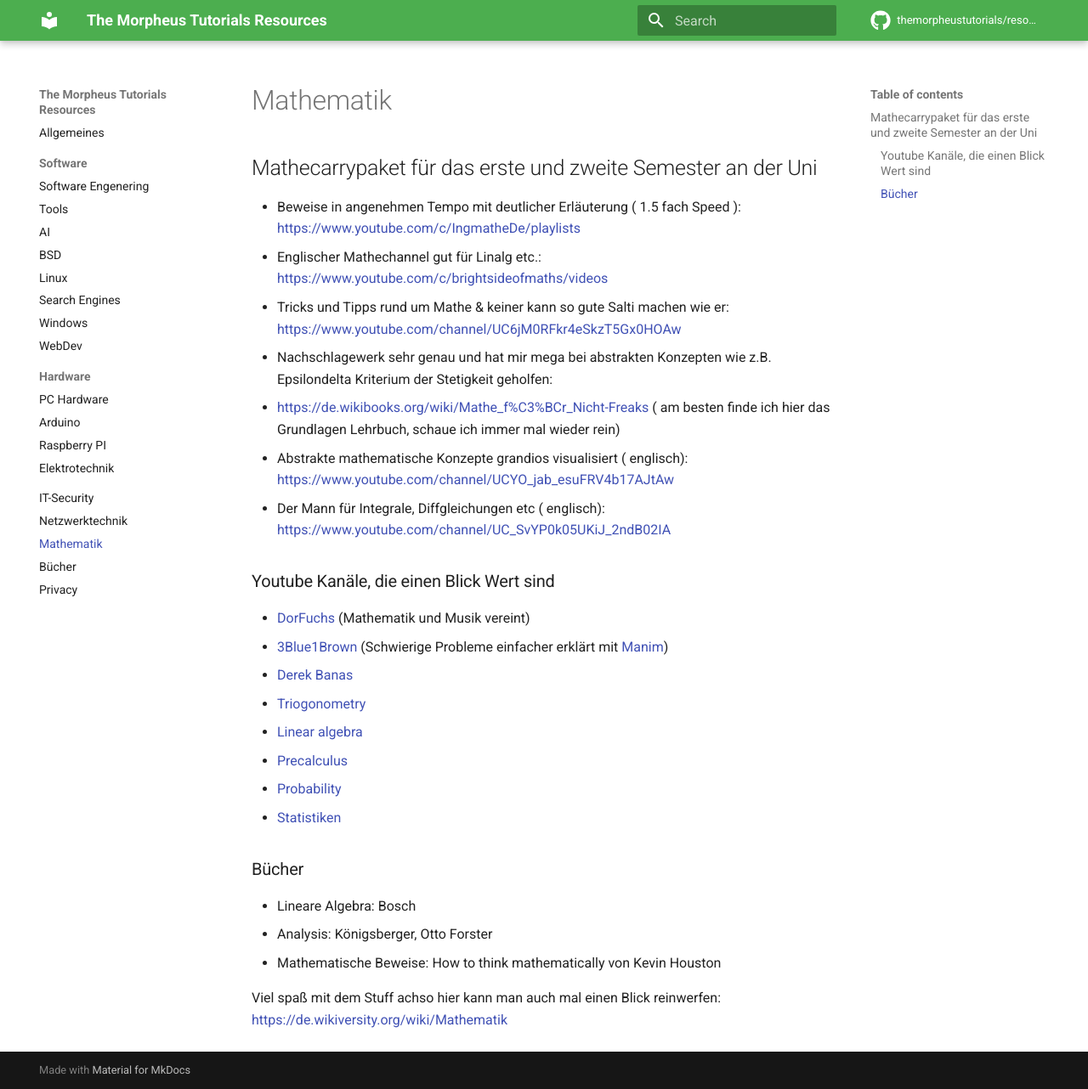
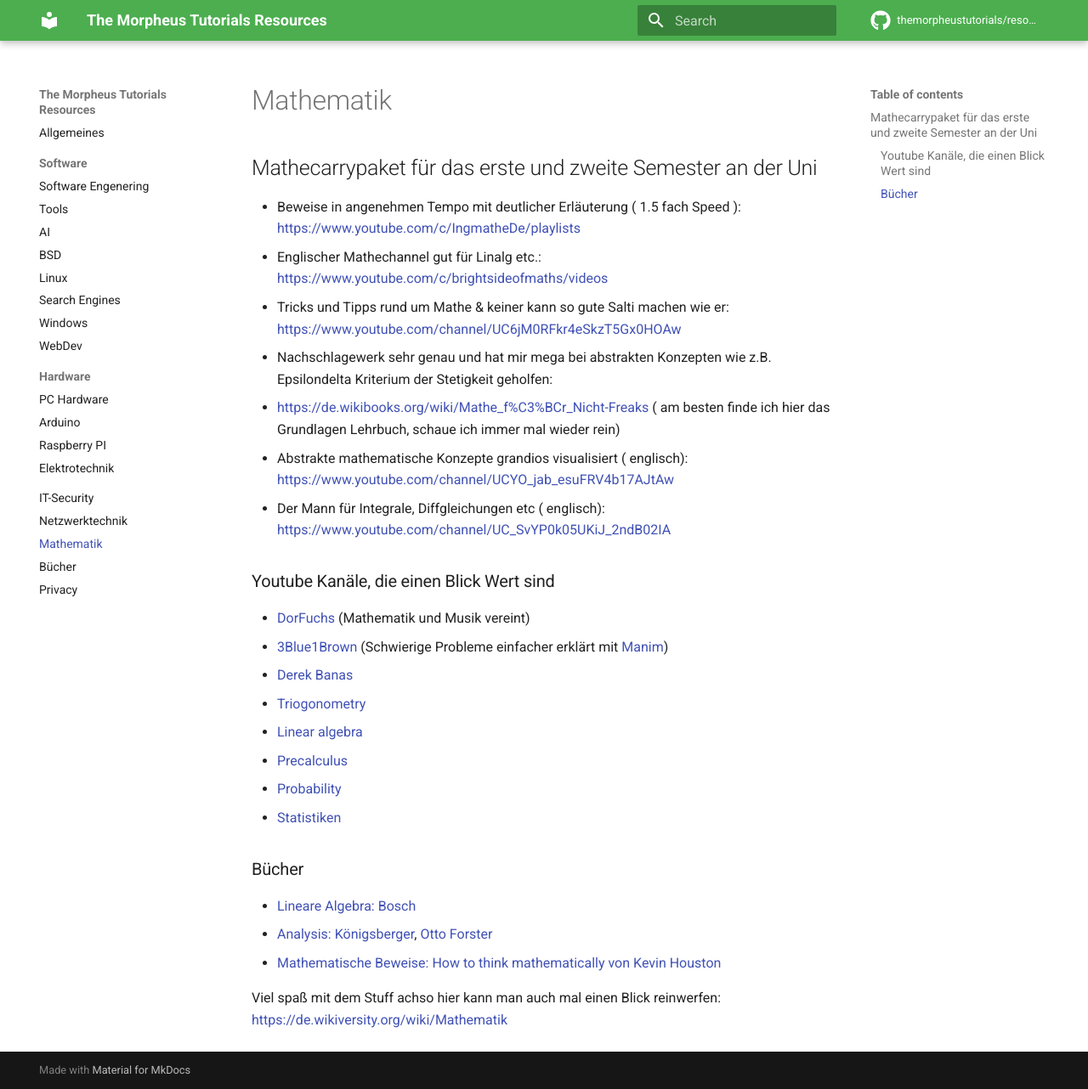
Before and after one commit to themorpheustutorials/resources, an MkDocs documentation site: the page built from docs/mathematik.md, in a window 1280 px wide and 1282 px high. Shown: the whole window at 85% size. Built offline with MkDocs 1.6.1 and Material for MkDocs 9.7.7, drawn with Linux system fonts in a browser that asks for light colours; comment, search, counter and statistics services are not loaded; part of the change alters nothing that is shown.

```diff
--- a/docs/mathematik.md
+++ b/docs/mathematik.md
@@ -28,9 +28,9 @@
 
 
 ### Bücher
-- Lineare Algebra: Bosch
-- Analysis: Königsberger, Otto Forster
-- Mathematische Beweise: How to think mathematically von Kevin Houston
+- [Lineare Algebra: Bosch](https://www.springer.com/de/book/9783642552601)
+- [Analysis: Königsberger](https://www.springer.com/de/book/9783540403715), [Otto Forster](https://www.springer.com/de/book/9783658167455)
+- [Mathematische Beweise: How to think mathematically von Kevin Houston](https://www.amazon.de/How-Think-Like-Mathematician-Undergraduate/dp/052171978X)
 
 Viel spaß mit dem Stuff achso hier kann man auch mal einen Blick
 reinwerfen: [https://de.wikiversity.org/wiki/Mathematik](https://de.wikiversity.org/wiki/Mathematik)
```
